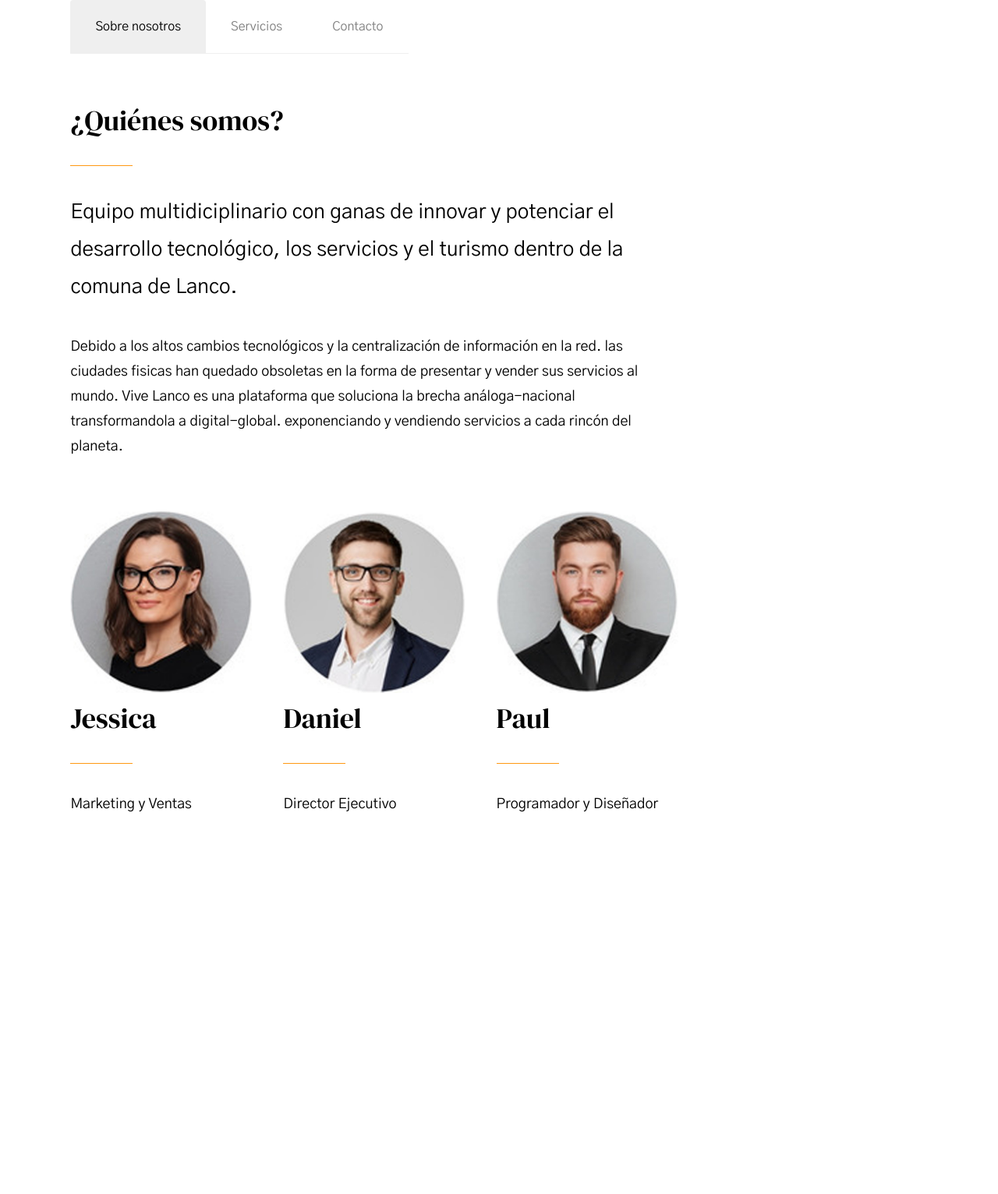
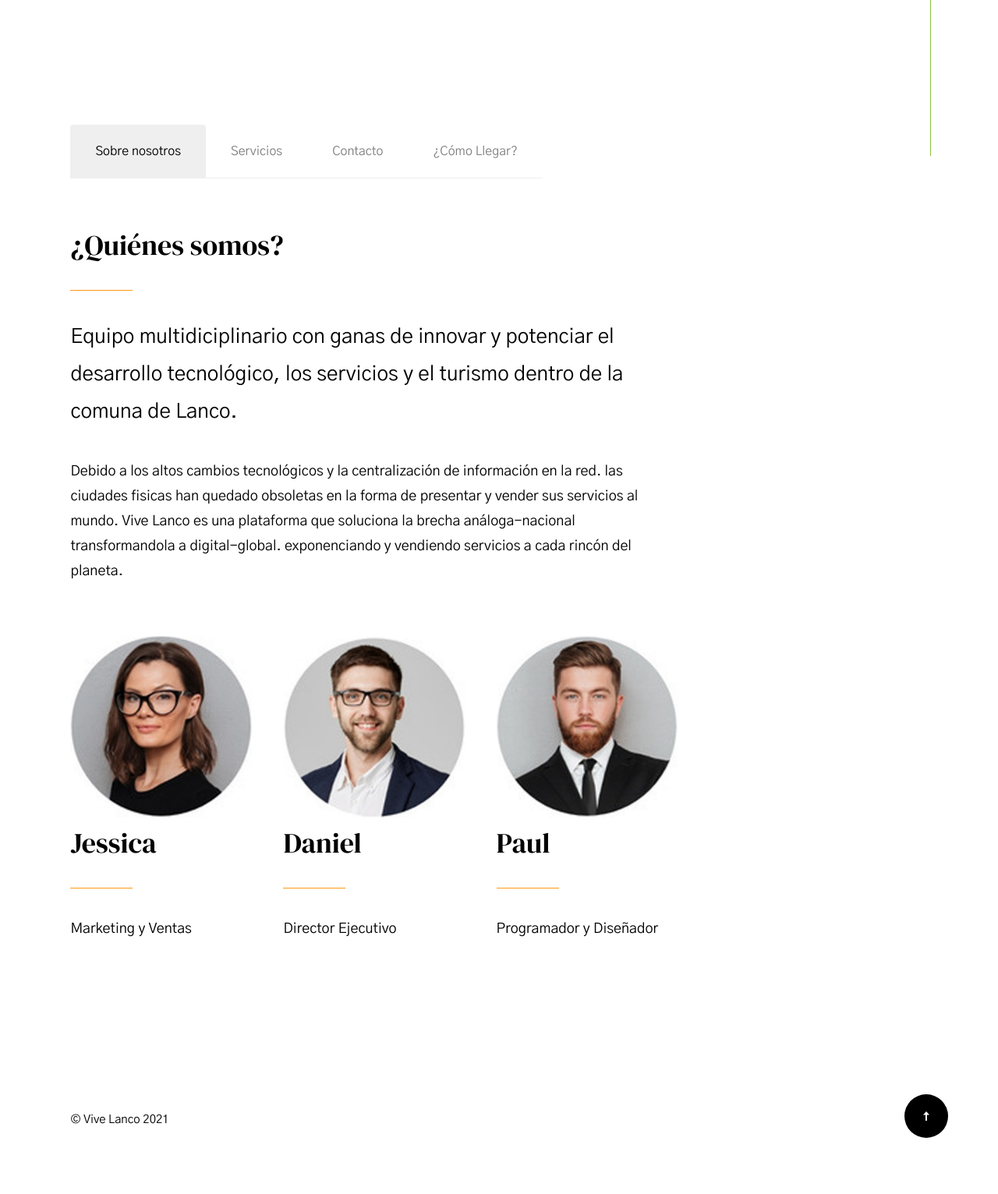
Before and after one commit to paulpopaul/vivelancoweb, a Django app: template templates/skeleton.html in a window 1280 px wide. Shown: the part 820-2352 px from the top of the page at 78% size. Before the commit the page ends 1862 px from the top, so only its background shows below. Run offline with Django 3.2, Linux system fonts and the light colour scheme; the template is opened without the code that fills it, so the values that code supplies are empty; some libraries are stand-ins or nearby versions.

Commit message:
styles 2

```diff
--- a/static/css/main.css
+++ b/static/css/main.css
@@ -2514,7 +2514,46 @@
  * # info section
  *
  * ------------------------------------------------------------------- */
-
+.s-info {
+  padding-top: 16rem;
+  padding-bottom: 8rem;
+  background-color: #ffffff;
+  position: relative;
+}
+
+.s-info .vert-line {
+  width: 1.5rem;
+  height: 20rem;
+  position: absolute;
+  top: 0;
+  right: 8rem;
+}
+
+.s-info .vert-line::before {
+  content: "";
+  display: block;
+  height: inherit;
+  width: 1px;
+  background-color: #8dc63f;
+  position: absolute;
+  left: 50%;
+  top: 0;
+}
+
+.s-info::before {
+  display: block;
+  content: "";
+  width: 55%;
+  height: 65%;
+  background-color: #ffffff;
+  opacity: .5;
+  background-repeat: no-repeat;
+  background-position: right bottom;
+  background-size: contain;
+  position: absolute;
+  right: 0;
+  bottom: 0;
+}
 
 .s-info h1,
 .s-info h4 {
@@ -2543,6 +2582,7 @@
 .s-info footer {
   margin-top: 9.6rem;
 }
+
 
 
 /* -------------------------------------------------------------------
@@ -2624,7 +2664,7 @@
   font-weight: 700;
   font-size: 3.6rem;
   line-height: 1;
-  color: #8dc63f;
+  color: #ff9912;
 }
 
 /* link list
--- a/templates/home.html
+++ b/templates/home.html
@@ -168,42 +129,35 @@
                                 <span>Contacto</span>
                             </a>
                         </li>
+                        <li data-id="tab-llegar">
+                            <a href="#0">
+                                <span>¿Cómo Llegar?</span>
+                            </a>
+                        </li>
                     </ul>
                 </nav> <!-- end tab-nav -->
-
                 <div class="tab-content">
-
-                    <!-- 01. tab about -->
                     <div id="tab-about" class='tab-content__item'>
-
                         <div class="row tab-content__item-header">
                             <div class="column">
                                 <h1>¿Quiénes somos?</h1>
                             </div>
                         </div>
-
                         <div class="row">
                             <div class="column">
                                 <p class="lead">
-                                Equipo multidiciplinario con ganas de innovar y potenciar el desarrollo tecnológico, los servicios y el turismo dentro de la comuna de Lanco.
-                                </p>
-
+                                Equipo multidiciplinario con ganas de innovar y potenciar el desarrollo tecnológico, los servicios y el turismo dentro de la comuna de Lanco.</p>
                                 <p>
                                 Debido a los altos cambios tecnológicos y la centralización de información en la red. las ciudades fisicas han quedado obsoletas en la forma de presentar y vender sus servicios al mundo.
 
-Vive Lanco es una plataforma que soluciona la brecha análoga-nacional transformandola a digital-global. exponenciando y vendiendo servicios a cada rincón del planeta.
-                                </p>
-
+                                Vive Lanco es una plataforma que soluciona la brecha análoga-nacional transformandola a digital-global. exponenciando y vendiendo servicios a cada rincón del planeta.</p>
                             </div>
                         </div>
                         <div style="padding-top: 35px;" class="row ">
                             <div class="column four">
-
                                 <a><img width="240" src={% static 'images/porta/porta1.jpg' %}></a>
-
                                 <h1>Jessica</h1>
                                 <p>Marketing y Ventas</p>
-
                                 <style>
                                 .member-social {
                                 font-size: 18px;
@@ -334,16 +324,36 @@
                                         <a href="tel:123-456-9000">+569 1234 5678</a>
                                     </span>
                                 </p>
-
+                            </div>
+                        </div>
+                    </div> <!-- end 03. tab contact -->
+                    <div id="tab-llegar" class="tab-content__item">
+                        <div class="row tab-content__item-header">
+                            <div class="column">
+                                <h1>Distancias</h1>
                             </div>
                         </div>
 
-                    </div> <!-- end 03. tab contact -->
+                    </div>
 
                 </div> <!-- end tab content -->
+                <footer>
 
+                    <div class="ss-copyright">
+                        <span>© Vive Lanco 2021</span>
+                    </div>
 
+                    <div class="ss-go-top">
+                        <a class="smoothscroll" title="Back to Top" href="#top">
+                            <svg xmlns="http://www.w3.org/2000/svg" width="24" height="24" viewBox="0 0 24 24"><path d="M12 0l8 9h-6v15h-4v-15h-6z"></path></svg>
+                        </a>
+                    </div>
+
+                </footer>
             </div> <!-- end column -->
+
         </div> <!-- end row -->
 
+    </div>
+
 </section> <!-- end s-info -->
--- a/vivelancoweb/settings.py
+++ b/vivelancoweb/settings.py
@@ -58,7 +58,7 @@
     'django.contrib.auth.middleware.AuthenticationMiddleware',
     'django.contrib.messages.middleware.MessageMiddleware',
     'django.middleware.clickjacking.XFrameOptionsMiddleware',
-    'whitenoise.middleware.WhiteNoiseMiddleware',
+    whitenoise.middleware.WhiteNoiseMiddleware',
 ]
 
 STATICFILES_STORAGE = 'whitenoise.storage.CompressedManifestStaticFilesStorage'
```
Also changed, not shown: other parts of templates/home.html (+65 -68 lines). Lines whose indentation alone changed are shown as unchanged.
